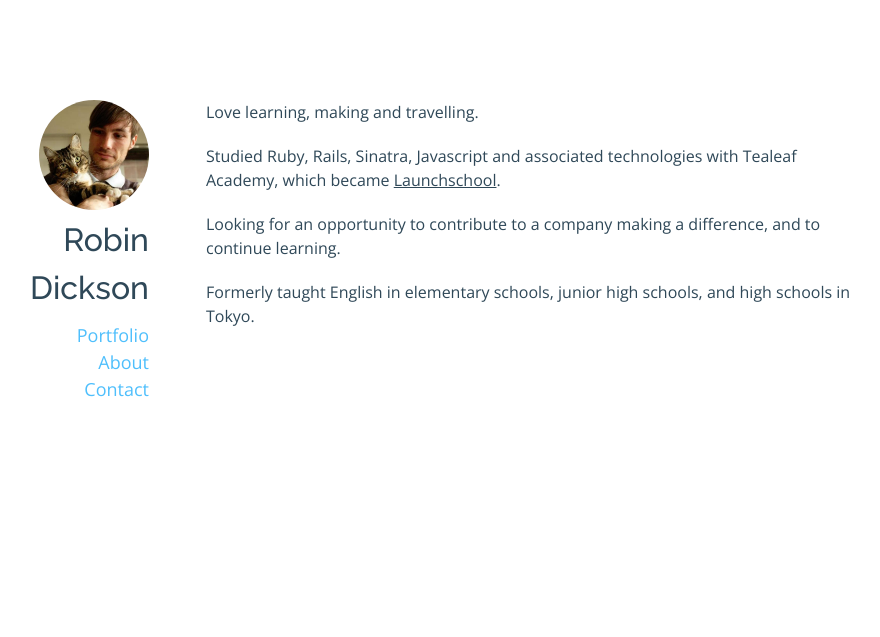
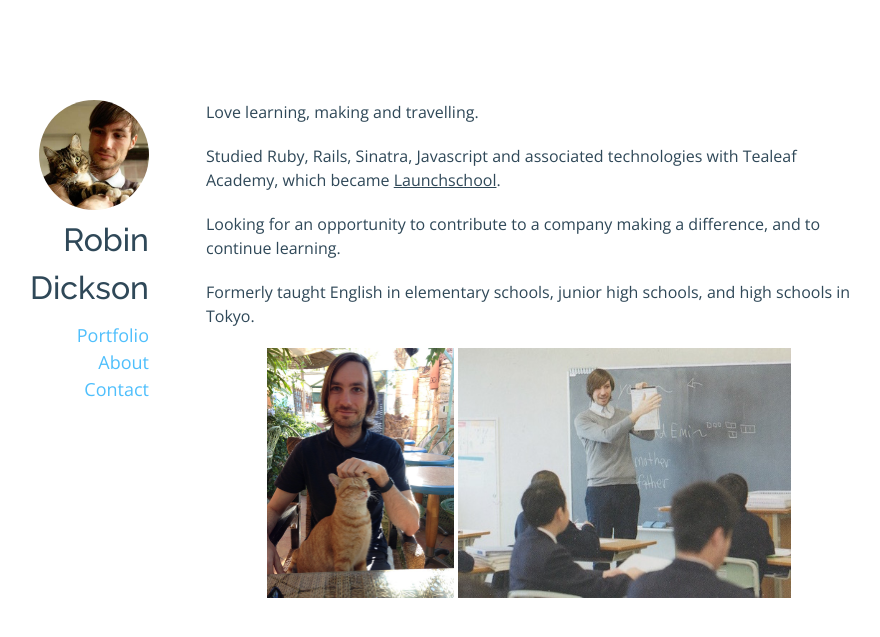
Before and after one commit to rbndickson/rbndickson.github.io, a Jekyll site: the page built from about.md, in a window 1280 px wide. Shown: the top 637 px of the page, without its empty margins (191-1071 px from the left). Built offline with Jekyll 4.4.1, drawn with Linux system fonts in a browser that asks for light colours; nearby versions of some CDN libraries.

Commit message:
Add photos to about page

```diff
--- a/_sass/_page.scss
+++ b/_sass/_page.scss
@@ -1,9 +1,36 @@
 .page-article {
   margin: 20px 0 0 0;
+
+  img {
+    height: 150px;
+  }
+
+  img {
+    display: inline-block;
+    margin: auto;
+  }
+}
+
+.about-photos {
+  text-align: center;
+}
+
+@media (min-width: 475px) {
+  .page-article {
+    margin: 100px 0 0 0;
+
+    img {
+      height: 200px;
+    }
+  }
 }
 
 @media (min-width: 800px) {
   .page-article {
     margin: 100px 0 0 0;
+
+    img {
+      height: 250px;
+    }
   }
 }
--- a/about.md
+++ b/about.md
@@ -10,3 +10,8 @@ Studied Ruby, Rails, Sinatra, Javascript and associated technologies with Tealea
 Looking for an opportunity to contribute to a company making a difference, and to continue learning.
 
 Formerly taught English in elementary schools, junior high schools, and high schools in Tokyo.
+
+<div class="about-photos">
+<img src="/images/cat.jpg" class="cat">
+<img src="/images/teaching.jpg" class="teaching">
+</div>
```
Also changed, not shown: images/cat.jpg (added), images/teaching.jpg (added).
